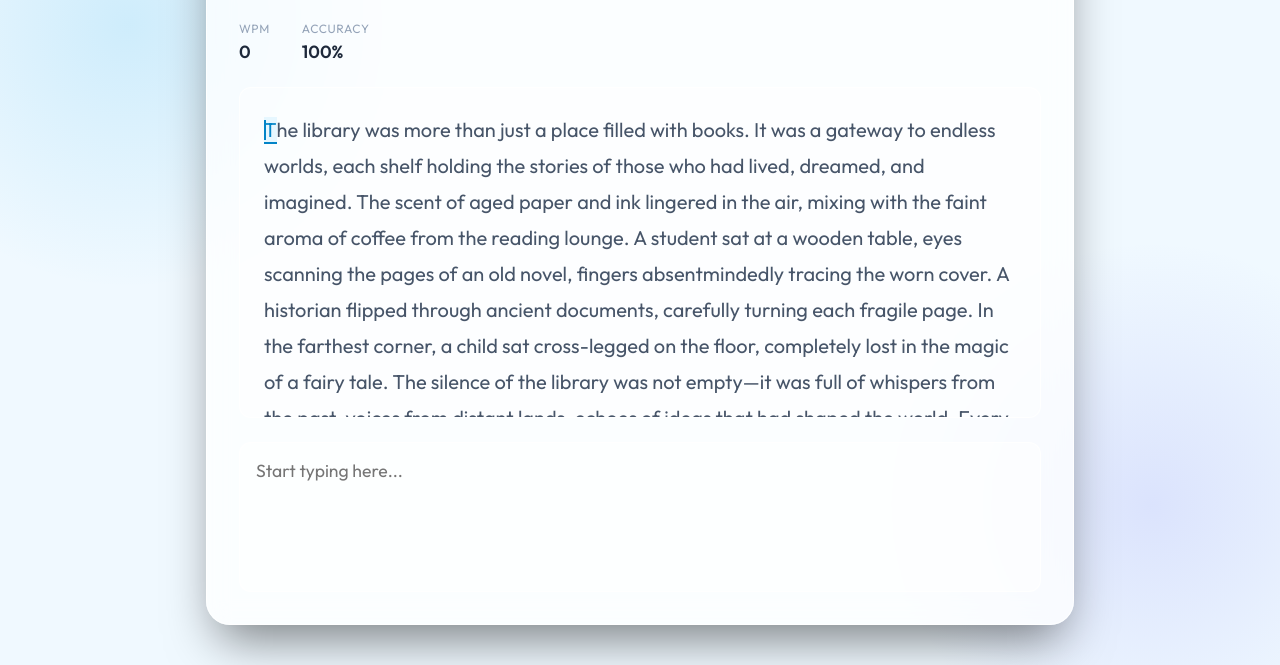
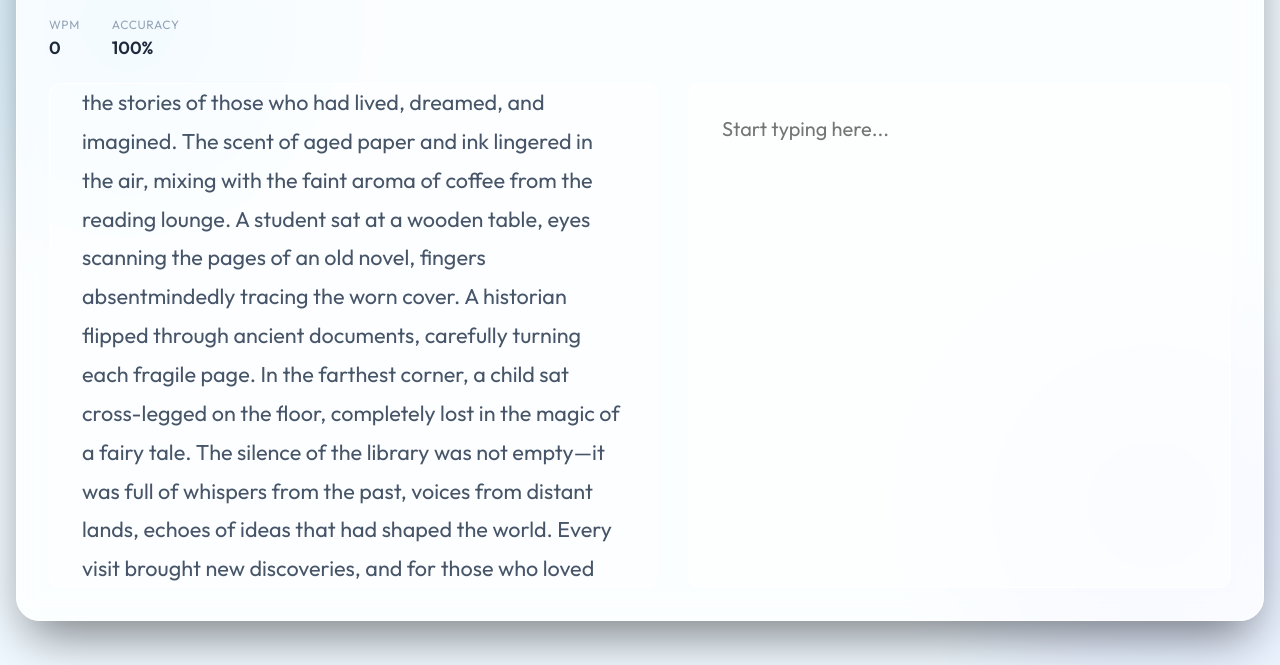
Before and after one commit to IAMolofficial/Typing-test, a website built with Vite: page index.html in a window 1280 px wide. Shown: the part 135-800 px from the top of the page. Built offline with nearby package versions, Linux system fonts and the light colour scheme.

Commit message:
Restructure to Side-by-Side Layout

```diff
--- a/src/style.css
+++ b/src/style.css
@@ -33,8 +33,13 @@ body {
 
 #app {
   width: 100%;
-  max-width: 900px;
+  max-width: 1400px;
+  /* Wider container */
   padding: 1rem;
+  height: 95vh;
+  /* Use full height */
+  display: flex;
+  flex-direction: column;
 }
 
 .glass-container {
@@ -52,6 +57,8 @@ body {
   overflow: hidden;
   max-height: 90vh;
   /* Ensure it doesn't exceed screen height */
+  flex: 1;
+  /* Fill app height */
 }
 
 header {
@@ -139,8 +146,9 @@ h1 {
 
 .split-container {
   display: flex;
-  flex-direction: column;
-  gap: 1.5rem;
+  flex-direction: row;
+  /* Side by side */
+  gap: 2rem;
   flex: 1;
   min-height: 0;
   /* Important for flex child scrolling */
@@ -149,17 +157,23 @@ h1 {
 
 .reference-container {
   flex: 1;
+  /* Take 50% */
   background: rgba(255, 255, 255, 0.3);
-  padding: 1.5rem;
+  padding: 2rem;
   border-radius: 12px;
   overflow-y: auto;
+  /* Still auto just in case, but goal is fit */
   border: 1px solid var(--glass-border);
   position: relative;
   scrollbar-width: thin;
+  display: flex;
+  align-items: center;
+  /* Center text vertically */
 }
 
 .text-display {
-  font-size: 1.25rem;
+  font-size: 1.35rem;
+  /* Larger text */
   line-height: 1.8;
   color: #475569;
   /* Darker slate for readability */
@@ -224,8 +238,12 @@ h1 {
 }
 
 .input-container {
-  flex-shrink: 0;
-  height: 150px;
+  flex: 1;
+  /* Take 50% */
+  display: flex;
+  flex-direction: column;
+  height: auto;
+  /* Reset fixed height */
 }
 
 .visible-input {
@@ -234,10 +252,10 @@ h1 {
   background: rgba(255, 255, 255, 0.5);
   border: 1px solid var(--glass-border);
   border-radius: 12px;
-  padding: 1rem;
+  padding: 2rem;
   color: var(--text-color);
   font-family: var(--font-main);
-  font-size: 1.1rem;
+  font-size: 1.25rem;
   resize: none;
   outline: none;
   transition: border-color 0.2s;
@@ -248,9 +266,16 @@ h1 {
   box-shadow: 0 0 0 2px rgba(56, 189, 248, 0.2);
 }
 
-/* Custom scrollbar */
-.reference-container::-webkit-scrollbar {
-  width: 6px;
+/* Response for smaller screens */
+@media (max-width: 768px) {
+  .split-container {
+    flex-direction: column;
+  }
+
+  .input-container {
+    height: 200px;
+    flex: none;
+  }
 }
 
 .reference-container::-webkit-scrollbar-track {
```
